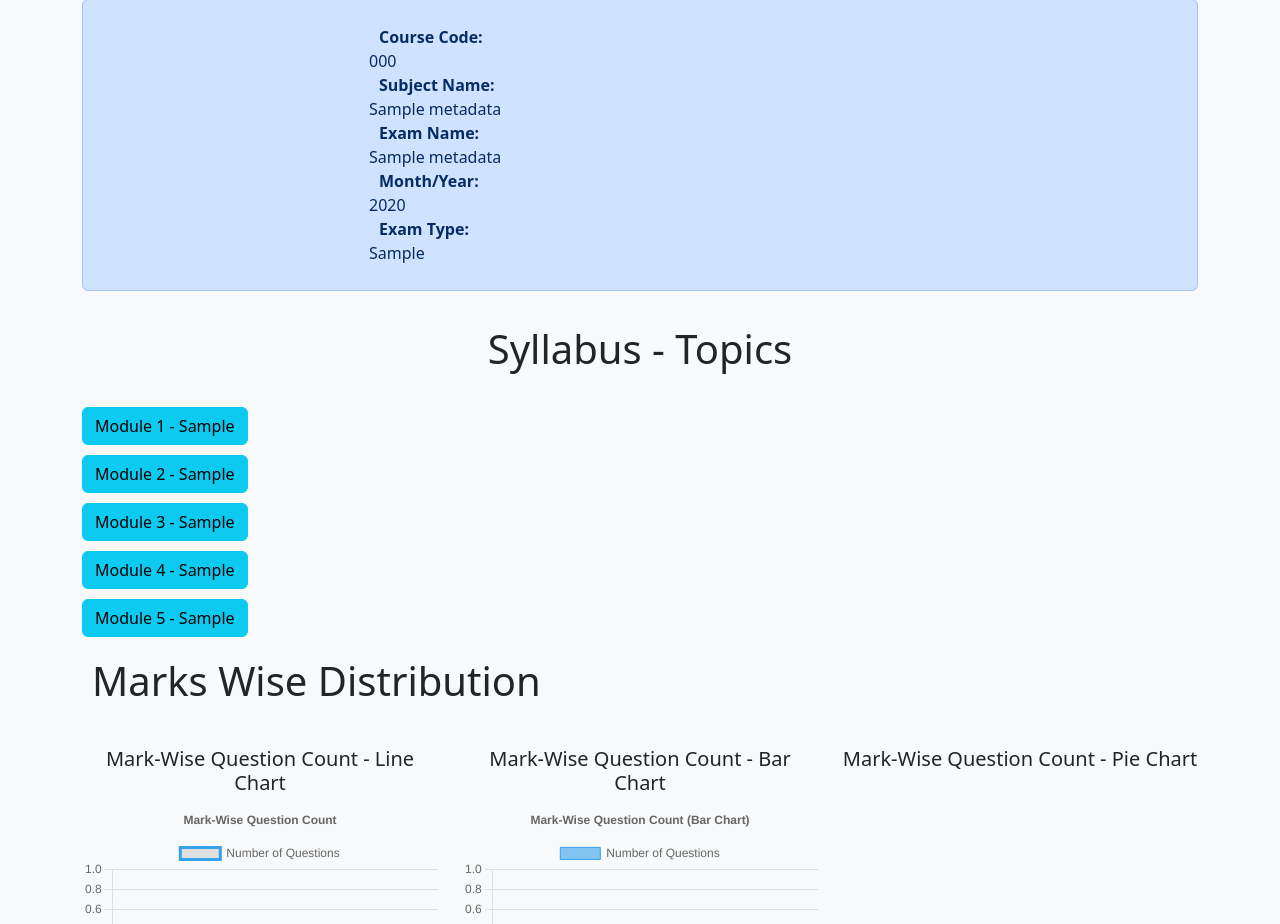
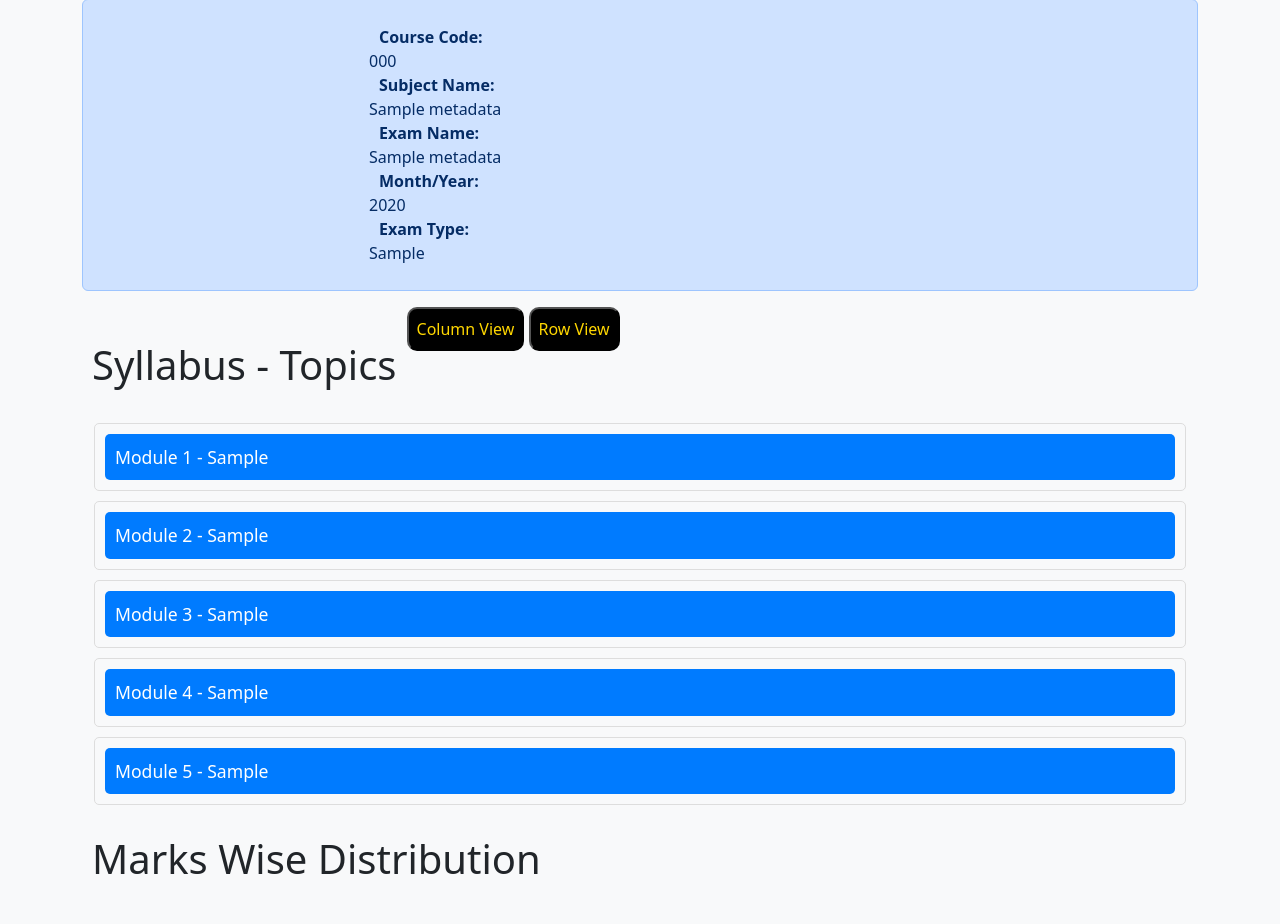
Before and after one commit to pratheekraokb/QPaperAnalyzer, a Django app: template QPaperAnalyzerProject/QPaperAnalyzerApp/templates/results/qPaperAnalysis.html in a window 1280 px wide. Shown: the part 151-1075 px from the top of the page. Run offline with Django 4.2, Linux system fonts and the light colour scheme; the template is opened without the code that fills it: most values are stand-ins (such as "Sample title", 1, 10 or a date in 2020); a map, chart or similar area stays blank; some libraries are stand-ins or nearby versions.

Commit message:
Syllabus added

```diff
--- a/QPaperAnalyzerProject/QPaperAnalyzerApp/templates/results/qPaperAnalysis.html
+++ b/QPaperAnalyzerProject/QPaperAnalyzerApp/templates/results/qPaperAnalysis.html
@@ -20,7 +20,8 @@
             overflow: hidden;
         }
 
-        .table th, .table td {
+        .table th,
+        .table td {
             text-align: center;
             padding: 12px;
             border: 1px solid #ddd;
@@ -28,8 +29,10 @@
 
         /* Scrollable table body */
         .table-responsive {
-            max-height: 50vh;  /* 50% of viewport height */
-            overflow-y: auto;  /* Vertical scroll */
+            max-height: 50vh;
+            /* 50% of viewport height */
+            overflow-y: auto;
+            /* Vertical scroll */
             display: block;
         }
 
@@ -60,10 +63,10 @@
         .canvas-container {
             margin-top: 30px;
         }
-        .alert strong{
+
+        .alert strong {
             padding: 10px;
         }
-
     </style>
     <style>
         .module-heading {
@@ -71,16 +74,53 @@
             font-weight: bold;
             color: #007bff;
             width: 100%;
+            padding: 10px;
+            background-color: #f8f9fa;
+            border: 1px solid #ddd;
+            border-radius: 5px;
             text-align: left;
+            cursor: pointer;
         }
 
         .topic-list {
             font-size: 1.1rem;
             list-style-type: decimal;
+            padding-left: 0;
+            margin: 0;
+            background-color: #f9f9f9;
+            padding: 10px;
         }
-        .collapsible {
+
+        .collapsible-row {
             margin-bottom: 10px;
-            /* width: 100vw; */
+            width: 100%;
+        }
+
+        .collapsible-button {
+            width: 100%;
+            text-align: left;
+            padding: 10px;
+            background-color: #007bff;
+            color: white;
+            border: none;
+            font-size: 1.1rem;
+            cursor: pointer;
+            border-radius: 5px;
+        }
+
+        .collapsible-button:hover {
+            background-color: #0056b3;
+        }
+        button{
+            background-color: black;
+            color: gold;
+            padding: 8px;
+            border-radius: 10px;
+
+        }
+        button:hover{
+            color: white;
+            text-decoration: underline;
         }
     </style>
 </head>
@@ -92,21 +132,27 @@
         <!-- Question Paper ID -->
         <div class="alert alert-primary" style="padding: 15px;">
             <div style="margin: 10px;margin-left: 25%;">
-            <strong>Course Code:</strong> <span style="display: inline-block; width: 800px;">{{ Metadata.CourseCode }}</span><br>
-            <strong>Subject Name:</strong> <span style="display: inline-block; width: 800px;">{{ Metadata.SubjectName }}</span><br>
-            <strong>Exam Name:</strong> <span style="display: inline-block; width: 800px;">{{ Metadata.ExamName }}</span><br>
-            <strong>Month/Year:</strong> <span style="display: inline-block; width: 800px;">{{ Metadata.MonthYear }}</span><br>
-
-            <strong>Exam Type:</strong> <span style="display: inline-block; width: 800px;">{{ Metadata.ExamType }}</span><br>
+                <strong>Course Code:</strong> <span style="display: inline-block; width: 800px;">{{Metadata.CourseCode}}</span><br>
+                <strong>Subject Name:</strong> <span style="display: inline-block; width: 800px;">{{Metadata.SubjectName }}</span><br>
+                <strong>Exam Name:</strong> <span style="display: inline-block; width: 800px;">{{ Metadata.ExamName}}</span><br>
+                <strong>Month/Year:</strong> <span style="display: inline-block; width: 800px;">{{ Metadata.MonthYear}}</span><br>
+                <strong>Exam Type:</strong> <span style="display: inline-block; width: 800px;">{{ Metadata.ExamType}}</span><br>
             </div>
         </div>
 
         <div class="syllabus-container" style="width: 100%;">
-            <h1 class="text-center my-4">Syllabus - Topics</h1>
+            <div style="display: flex;">
+                <h1 class=" my-4">Syllabus - Topics</h1>
+                <p>
+                    <button id="column-view-btn">Column View</button>
+                    <button id="row-view-btn">Row View</button>
+                </p>
+            </div>
 
             <!-- Placeholder for the modules -->
-            <div id="modules-container"></div>
+            <div id="modules-container" class="container-fluid" style="display: flex; flex-direction: column;"></div>
         </div>
+
 
 
         <!-- Topic-Wise Marks Distribution (Row 1) -->
@@ -177,6 +223,18 @@
     <script src="https://stackpath.bootstrapcdn.com/bootstrap/4.5.2/js/bootstrap.min.js"></script>
     <script>
         // Course code can be dynamically set depending on the course
+
+        document.getElementById('column-view-btn').addEventListener('click', function () {
+            const modulesContainer = document.getElementById('modules-container');
+            modulesContainer.style.display = 'flex';
+            modulesContainer.style.flexDirection = 'column';  // Switch to column view
+        });
+
+        document.getElementById('row-view-btn').addEventListener('click', function () {
+            const modulesContainer = document.getElementById('modules-container');
+            modulesContainer.style.display = 'flex';
+            modulesContainer.style.flexDirection = 'row';  // Switch to row view
+        });
         const courseCode = "{{ Metadata.CourseCode }}";
         const modules = [1, 2, 3, 4, 5]; // Module numbers (1-5)
 
@@ -189,17 +247,26 @@
 
                 // Create HTML for the module
                 const moduleHtml = `
-                    <div class="collapsible">
-                        <button class="btn btn-info" data-toggle="collapse" data-target="#module${module}">
-                            Module ${module} - ${moduleData.Heading}
-                        </button>
-                        <div id="module${module}" class="collapse">
+            <div class="collapsible-row">
+                <!-- Module Heading -->
+                <div class="module-heading">
+                    <button class="collapsible-button" data-toggle="collapse" data-target="#module${module}">
+                        Module ${module} - ${moduleData.Heading}
+                    </button>
+                </div>
+
+                <!-- Topics (Collapsible Section) -->
+                <div id="module${module}" class="collapse">
+                    <div class="row">
+                        <div class="col-12">
                             <ul class="topic-list mt-3">
                                 ${moduleData.Topics.map(topic => `<li>${topic}</li>`).join('')}
                             </ul>
                         </div>
                     </div>
-                `;
+                </div>
+            </div>
+        `;
 
                 // Append the module HTML to the modules container
                 document.getElementById("modules-container").innerHTML += moduleHtml;
@@ -208,6 +275,7 @@
             }
         }
 
+        // Function to load all modules
         async function loadModules() {
             for (const module of modules) {
                 await fetchSyllabus(courseCode, module);  // Wait for each module to be loaded before moving to the next
@@ -217,10 +285,6 @@
         // Call the loadModules function to start fetching and displaying the syllabus
         loadModules();
 
-        // Loop through the module numbers and fetch the syllabus for each
-        // modules.forEach(module => {
-            // fetchSyllabus(courseCode, module);
-        // });
     </script>
 
     <script>
```
